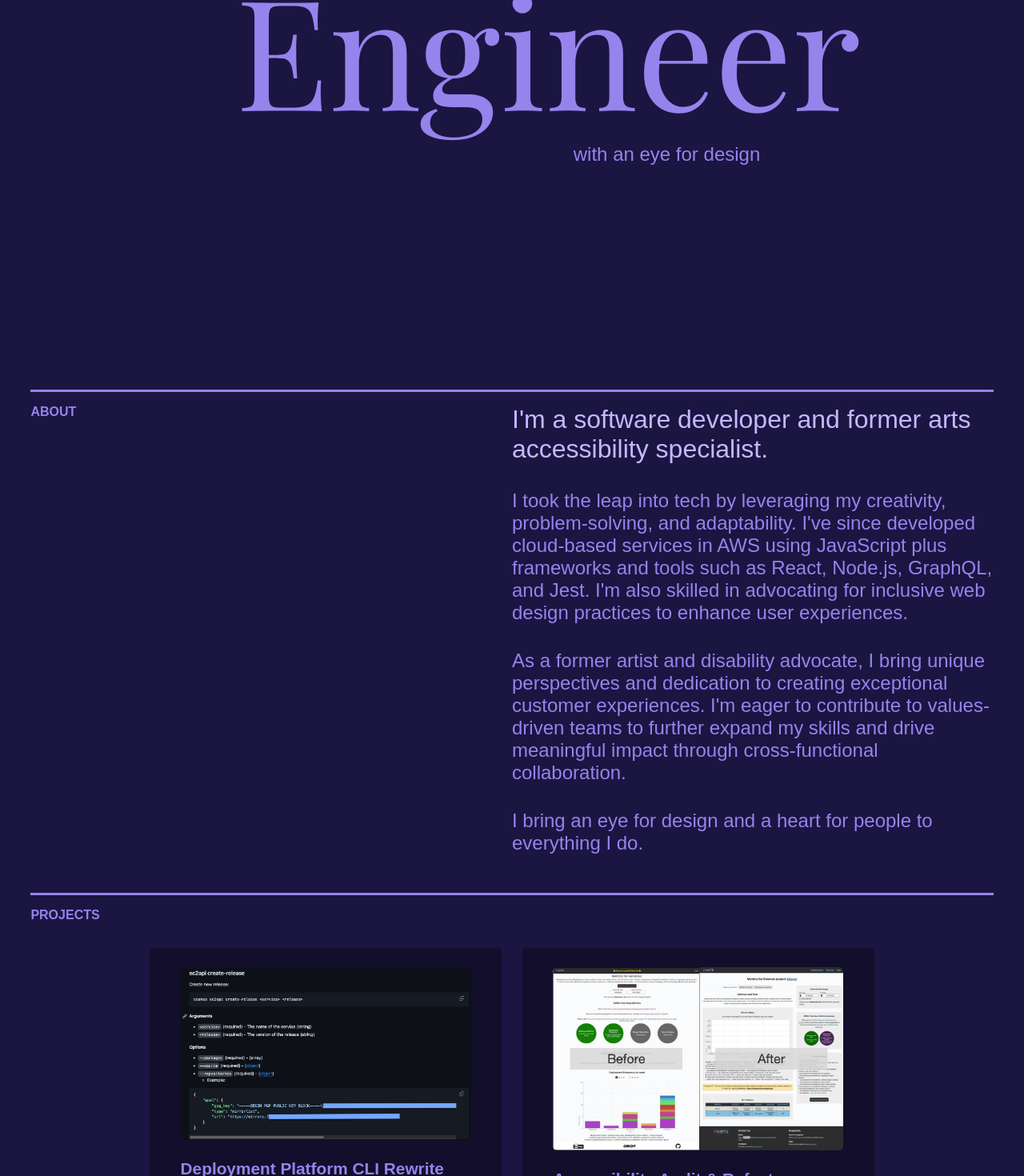
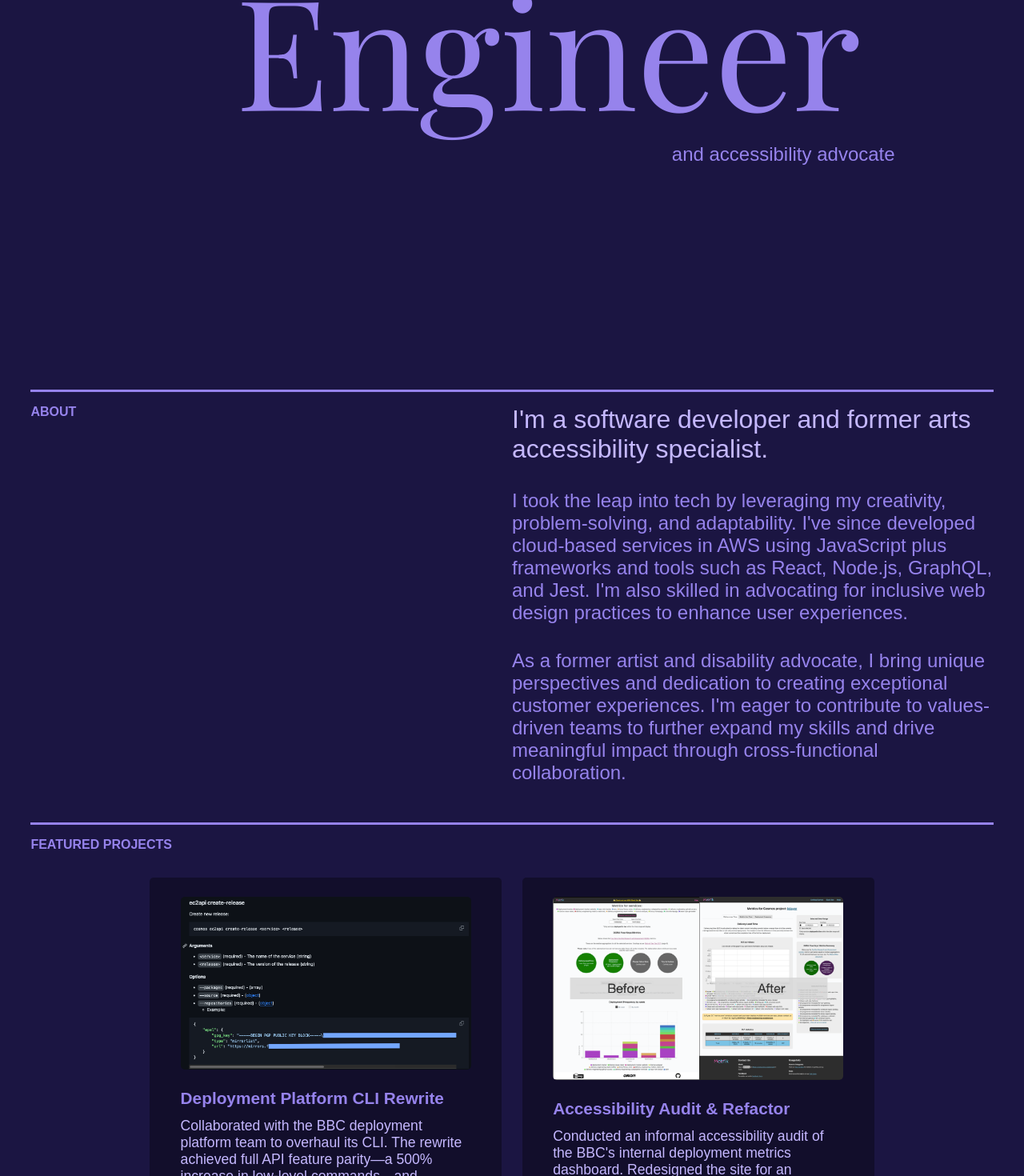
Before and after one commit to kayleriegerpatton/portfolio, a React app: page /portfolio/ in a window 1280 px wide. Shown: the part 409-1879 px from the top of the page at 80% size. Built offline with nearby package versions, Linux system fonts and the light colour scheme; a web font is replaced by a local one.

Commit message:
updated hero text

```diff
--- a/src/components/AboutSection/AboutSection.jsx
+++ b/src/components/AboutSection/AboutSection.jsx
@@ -27,9 +27,9 @@ function AboutSection() {
 						further expand my skills and drive meaningful impact through
 						cross-functional collaboration.
 					</p>
-					<p>
+					{/* <p>
 						I bring an eye for design and a heart for people to everything I do.
-					</p>
+					</p> */}
 				</div>
 			</section>
 		</div>
--- a/src/components/Hero/Hero.css
+++ b/src/components/Hero/Hero.css
@@ -12,6 +12,7 @@
 #hero-text-1 {
 	margin-top: 7vh;
 	text-indent: 5vw;
+	font-size: 1.3rem;
 }
 
 #hero-emphasis-1 {
@@ -24,8 +25,16 @@
 }
 
 #hero-text-2 {
-	text-indent: 35vw;
+	text-align: right;
 	margin-bottom: 7vh;
+	font-size: 1.3rem;
+}
+
+@media (min-width: 480px) {
+	#hero-text-2 {
+		text-align: center;
+		text-indent: 35vw;
+	}
 }
 
 /* tablet */
--- a/src/components/Hero/Hero.jsx
+++ b/src/components/Hero/Hero.jsx
@@ -6,7 +6,7 @@ function Hero() {
 		<div id="hero">
 			{/* semantic h1 is visually hidden, but available to screen readers */}
 			<h1 className="hidden">
-				I&apos;m a Software Engineer with an eye for design
+				I&apos;m a Software Engineer and accessibility advocate
 			</h1>
 			<p id="hero-text-1">I&apos;m a</p>
 			<p className="hero-emphasis" id="hero-emphasis-1">
@@ -15,7 +15,7 @@ function Hero() {
 			<p className="hero-emphasis" id="hero-emphasis-2">
 				Engineer
 			</p>
-			<p id="hero-text-2">with an eye for design</p>
+			<p id="hero-text-2">and accessibility advocate</p>
 		</div>
 	);
 }
--- a/src/components/ProjectsSection/ProjectsSection.jsx
+++ b/src/components/ProjectsSection/ProjectsSection.jsx
@@ -15,7 +15,7 @@ function ProjectsSection({ projects }) {
 		<div id="projects">
 			<hr />
 			<section id="projects-section">
-				<h2 id="projects-heading">Projects</h2>
+				<h2 id="projects-heading">Featured Projects</h2>
 				<div id="projects-container">
 					{/* Featured Projects */}
 					{!projectsExpanded &&
```
Also changed, not shown: 1 other file (tests, documents, lock files or other folders).
